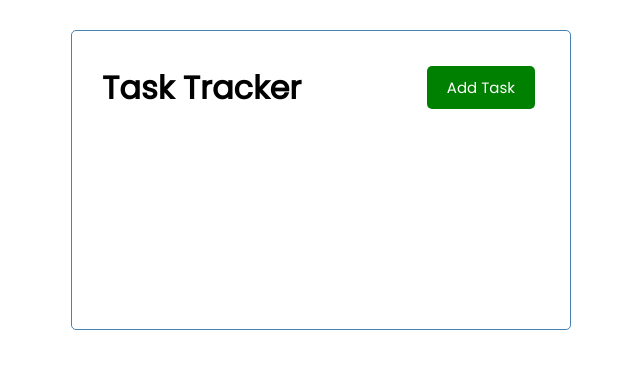
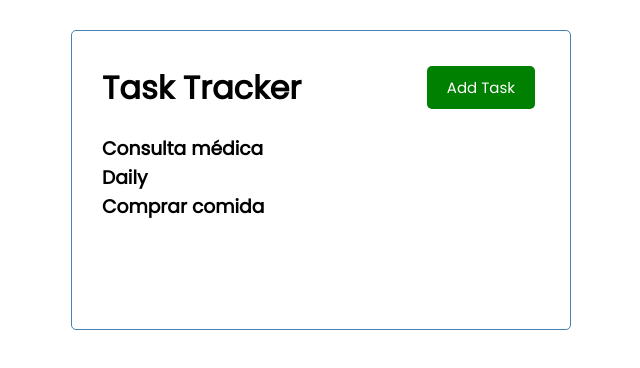
Before and after one commit to florencioMath/Course-TaskTracker, a Vue app in the folder task-tracker/: page / in a window 1280 px wide. Shown: the top 368 px of the page, without its empty margins (319-959 px from the left). Built offline with nearby package versions, Linux system fonts and the light colour scheme.

Commit message:
feat: Tasks component and for in loop.

```diff
--- a/task-tracker/src/App.vue
+++ b/task-tracker/src/App.vue
@@ -1,15 +1,17 @@
 <template>
   <div class="container">
     <Header title="Task Tracker" />
+    <Tasks :tasks="tasks" />
   </div>
 </template>
 
 <script>
 import Header from './components/Header.vue';
+import Tasks from './components/Tasks.vue';
 
 export default {
   name: 'App',
-  components: { Header },
+  components: { Header, Tasks },
   data() {
     return {
       tasks: [],
--- /dev/null
+++ b/task-tracker/src/components/Tasks.vue
@@ -0,0 +1,14 @@
+<template>
+  <div :key="task.id" v-for="task in tasks">
+    <h3>{{ task.text }}</h3>
+  </div>
+</template>
+
+<script>
+export default {
+  name: 'Tasks',
+  props: {
+    tasks: Array,
+  },
+};
+</script>
```
